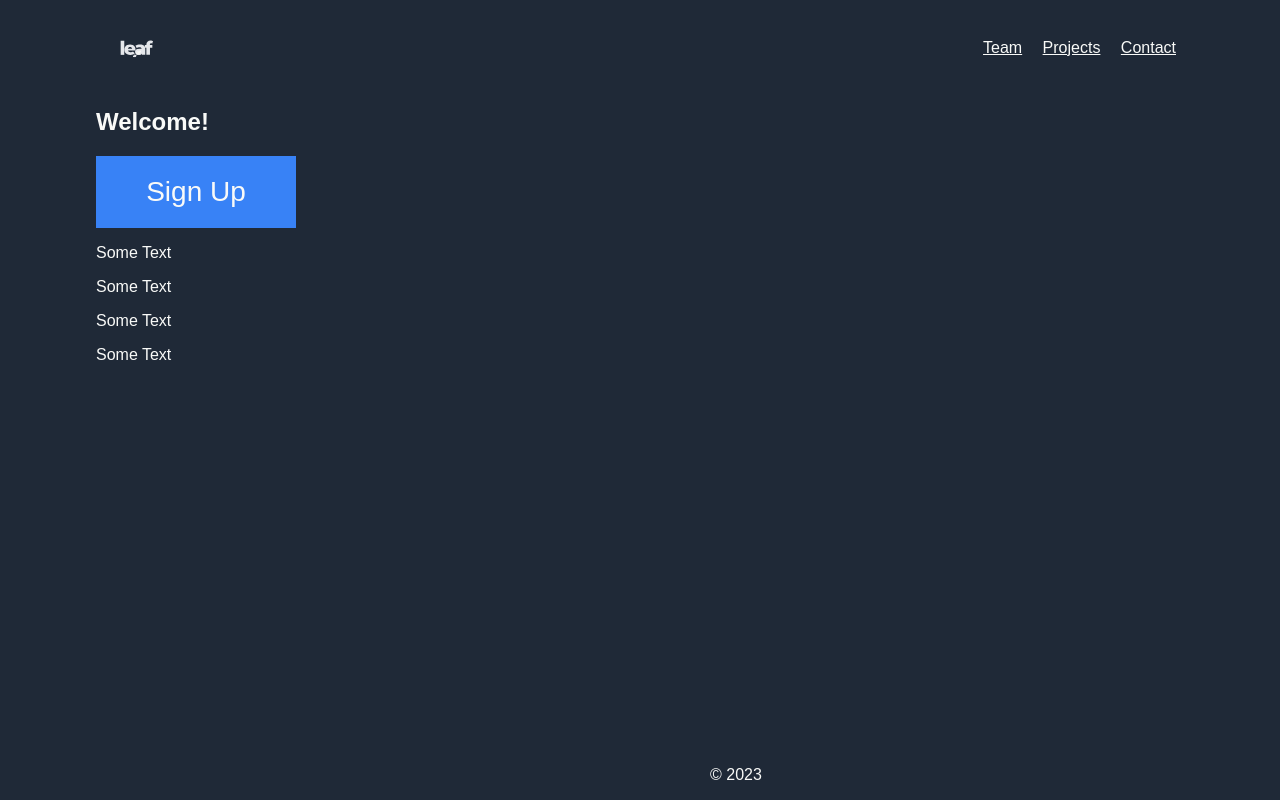
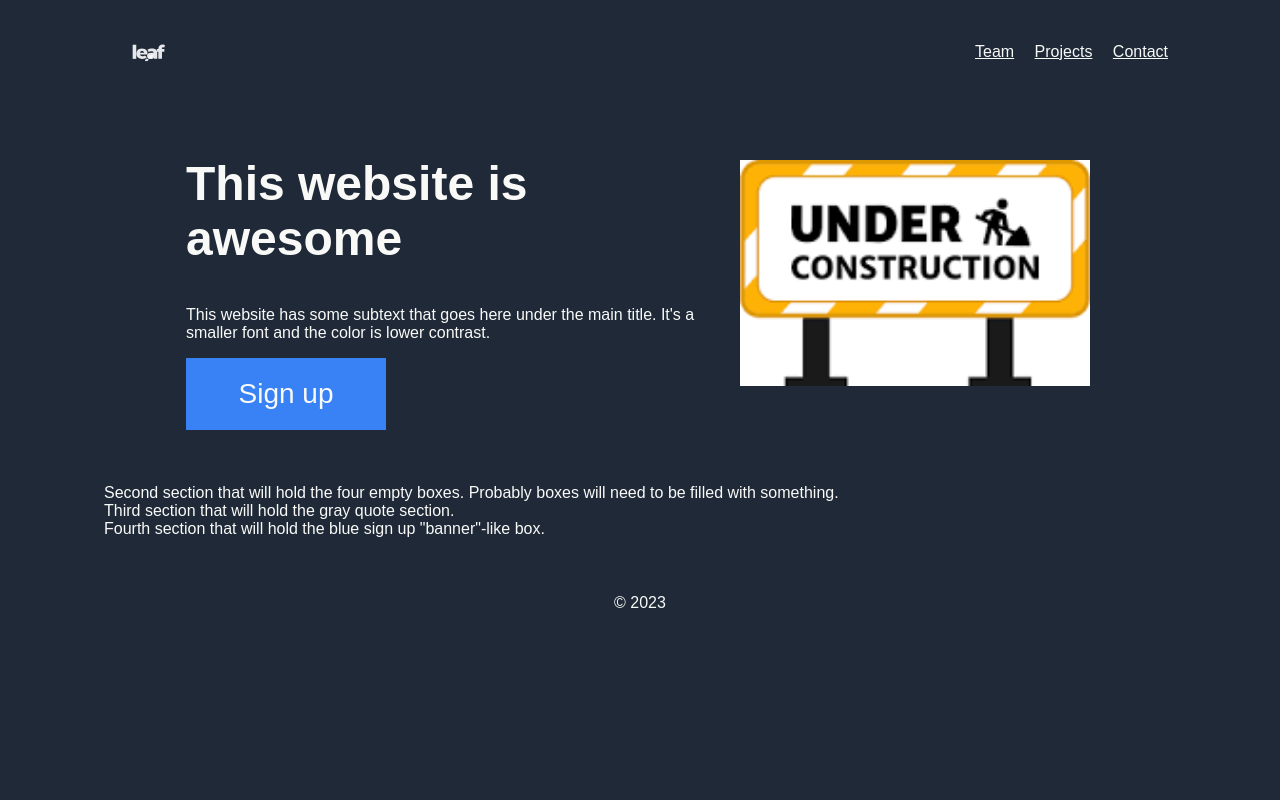
Before and after one commit to andreibenea/kreativcss, a plain HTML site: page index.html in a window 1280 px wide. Drawn offline with Linux system fonts and the light colour scheme.

Commit message:
add button and styles

```diff
--- a/index.html
+++ b/index.html
@@ -10,7 +10,7 @@
 
 <body>
   <header>
-    <nav class="flex-container">
+    <nav class="flex-container-header">
       <div><img src="./images/leaf-2.svg" alt="logo" width="80px" height="auto"></div>
       <div class="flex-container">
         <ul>
@@ -21,19 +21,27 @@
       </div>
     </nav>
   </header>
-  <section class="container">
-    <div>
-      <h1>Welcome!</h1>
+  <section>
+    <div class="flex-container-body">
+      <div class="flex-container-body-inner">
+        <h1>This website is awesome</h1>
+        <p>This website has some subtext that goes here under the main title. It's a smaller font and the color is lower contrast.</p>
+        <button>Sign up</button>
+      </div>
+      <div>
+        <img src="./images/uc.png" alt="under-construction" width="350px" height="auto">
+      </div>
     </div>
-    <div>
-      <button>Sign Up</button>
-    </div>
-    <div>
-      <p>Some Text</p>
-      <p>Some Text</p>
-      <p>Some Text</p>
-      <p>Some Text</p>
-    </div>
+  </section>
+  <br><br><br>
+  <section>
+    Second section that will hold the four empty boxes. Probably boxes will need to be filled with something.
+  </section>
+  <section>
+    Third section that will hold the gray quote section.
+  </section>
+  <section>
+    Fourth section that will hold the blue sign up "banner"-like box.
   </section>
   <footer>
     <div>
--- a/style.css
+++ b/style.css
@@ -64,13 +64,17 @@
 }
 
 body {
-    margin-left: 1in;
-    margin-right: 1in;
+    padding-left: 1in;
+    padding-right: 1in;
     background-color: #1F2937;
+    max-width: 1920px;
 }
 
 img {
     object-fit: cover;
+    border: 1px;
+    margin: 2px;
+    padding: 2px;
 }
 
 button {
@@ -124,14 +128,12 @@ button:active:after {
 }
 
 footer {
-    position: absolute;
+    position: relative;
     bottom: 0;
-    margin-left: 1in;
     left: 0;
     right: 0;
     background: #1F2937;
     height: auto;
-    width: 100vw;
     padding-top: 40px;
     color: #F9FAF8;
     display: flex;
@@ -143,6 +145,8 @@ footer {
 
 h1 {
     color: #F9FAF8;
+    font-size: 48px;
+    font-weight: bolder;
 }
 
 ul {
@@ -159,9 +163,21 @@ a {
     padding: 8px;
 }
 
-.flex-container {
+.flex-container-header {
     display: flex;
     flex-direction: row;
     justify-content: space-between;
     align-items: center;
 }
+
+.flex-container-body {
+    display: flex;
+    justify-content: center;
+    align-items: center;
+    flex-direction: row;
+    padding-top: 20px;
+}
+
+.flex-container-body-inner {
+    max-width: 550px;
+}
```
Also changed, not shown: images/uc.png (added), 1 other file.
